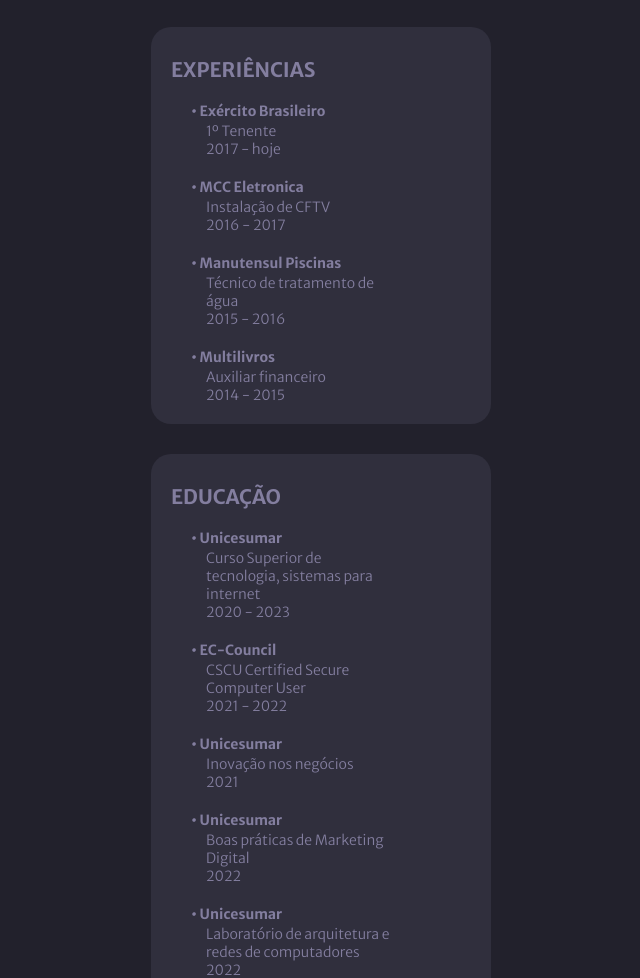
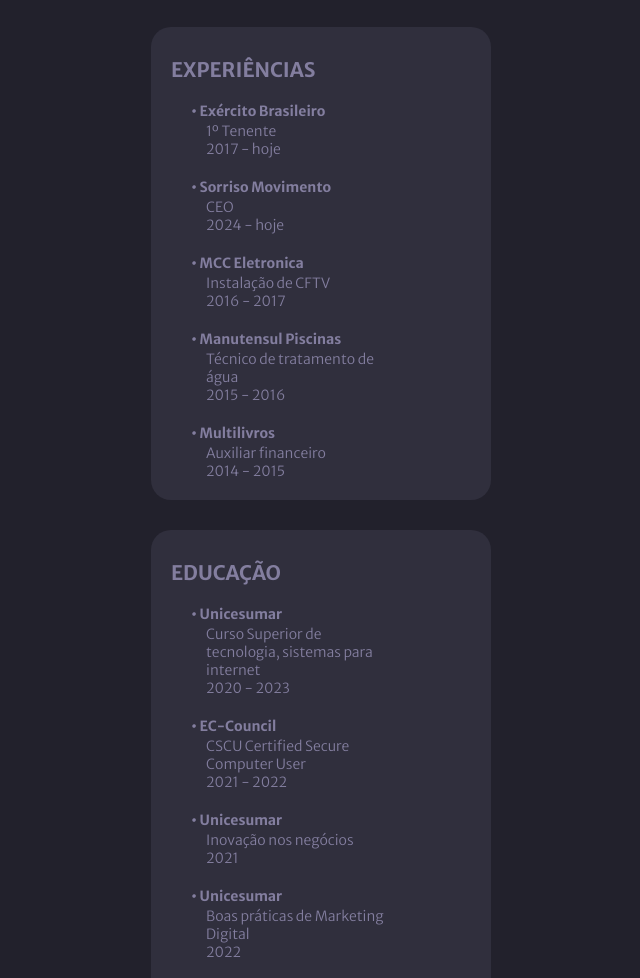
Before and after one commit to FialhoProg/portifolio, a plain HTML site: page index.html in a window 1280 px wide. Shown: the part 876-1854 px from the top of the page, without its empty margins (319-959 px from the left). Drawn offline with nearby package versions, Linux system fonts and the light colour scheme.

Commit message:
Update index.html

```diff
--- a/index.html
+++ b/index.html
@@ -51,6 +51,11 @@
         <dd>
           1º Tenente <br />
           2017 - hoje
+        </dd>
+        <dt>&#8226 Sorriso Movimento</dt>
+        <dd>
+          CEO<br />
+          2024 - hoje
         </dd>
         <dt>&#8226 MCC Eletronica</dt>
         <dd>
```
